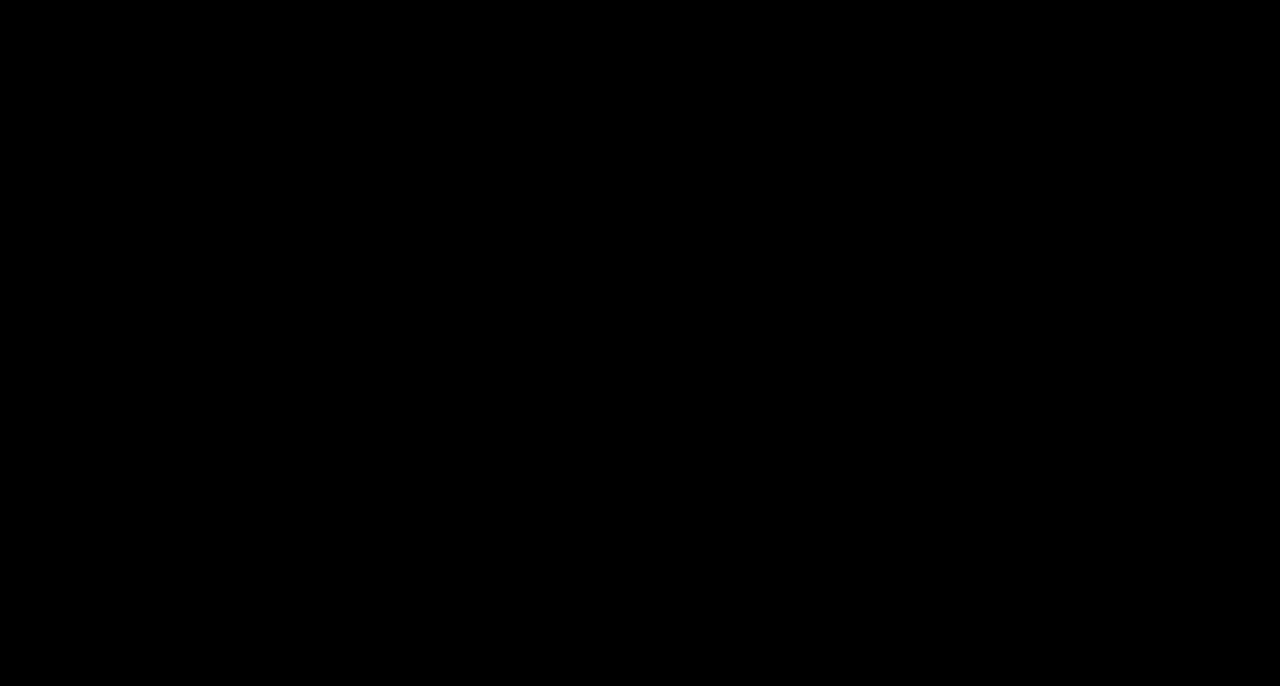
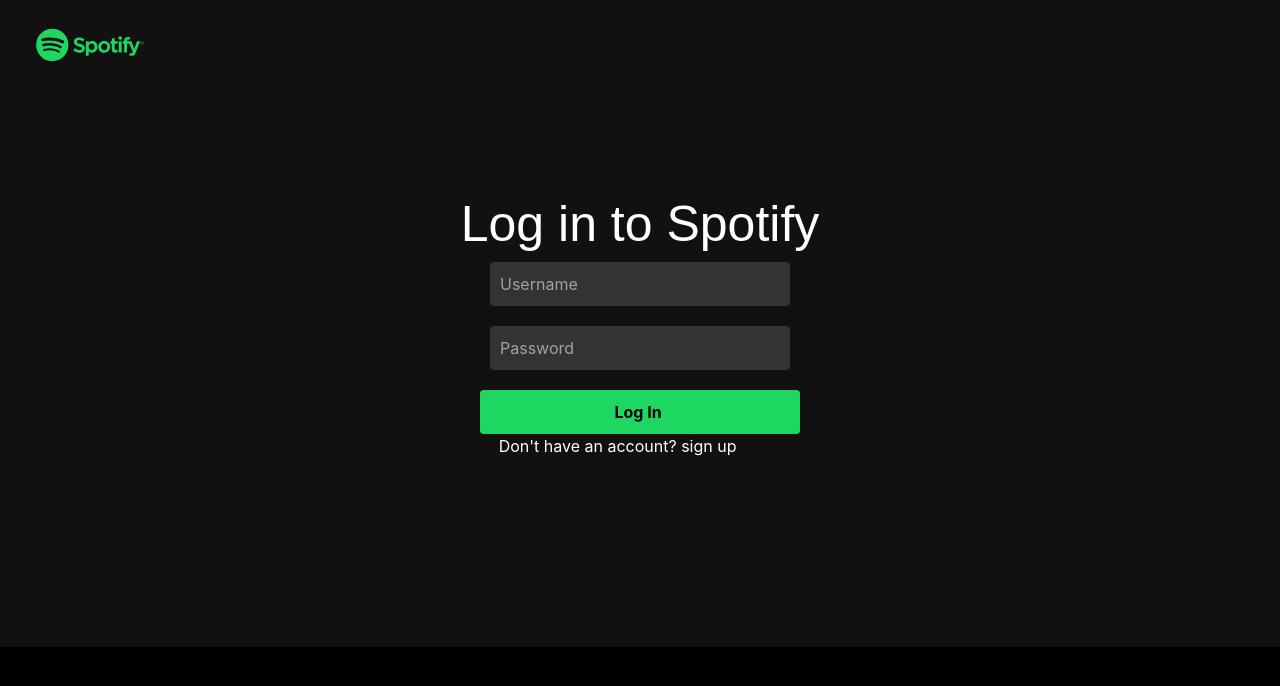
Before and after one commit to masoodpk/Spotify-clone, a React (Vite) app: page /login in a window 1280 px wide. Before the commit this address had no page. Shown: the top 686 px of the page. Built offline with nearby package versions, Linux system fonts and the light colour scheme.

Commit message:
login page created

```diff
--- a/src/App.jsx
+++ b/src/App.jsx
@@ -5,7 +5,7 @@
 import './App.css'
 import axios from 'axios'
 import Register from './pages/register'
-
+import Login from './pages/login';
 function App() {
   axios.defaults.baseURL=location.href;
   if(import.meta.env.DEV){
@@ -21,7 +21,7 @@
 
 <Route path="/" Component={Index} />
 <Route path="/register" Component={Register} />
-{/* <Route path="/login" Component={Login} /> */}
+<Route path="/login" Component={Login} />
 
 
 
--- a/src/Components/Hero/Header/Header.jsx
+++ b/src/Components/Hero/Header/Header.jsx
@@ -1,6 +1,6 @@
 import React from 'react'
 import { SlArrowRight, SlArrowLeft} from "react-icons/sl";
-
+import { Link } from "react-router-dom";
 const Header = () => {
   return (
     <div className='Heder-container flex justify-between  p-3 px-[50px] bg-neutral-950 '>
@@ -10,7 +10,8 @@
         <span className='bg-black px-[9px] rounded-full pt-2 w-[30px] h-[30px] ml-[10px]'><SlArrowRight  size={12} /></span>
         </div>
         <div className="header-button  text-center">
-            <button className='mx-5 text-[16px]  text-gray-400 font-semibold hover:text-white hover:scale-105 duration-200'>Sign up</button>
+
+            <Link to="/register" className='mx-5 text-[16px] text-gray-400 font-semibold hover:text-white hover:scale-105 duration-200'>Sign up</Link>
             <button className='bg-white p-2 text-black rounded-full text-[16px] font-bold w-[100px] text-center hover:scale-105 duration-100'>Log in</button>
         </div>
 
--- /dev/null
+++ b/src/pages/login.css
@@ -0,0 +1,87 @@
+body {
+    /* background-color: #1a1a1a; */
+    color: #fff;
+
+}
+
+.signup-box-login {
+    background-color: #111111;
+    color: #fff;
+    padding: 20px;
+    border-radius: 8px;
+    height: 480px;
+    margin-top: 42%;
+
+}
+
+
+.error {
+    color: #ff3333;
+    font-size: 0.8rem;
+}
+
+.link {
+    color: #fff;
+    text-decoration: none;
+}
+
+.link:hover {
+    text-decoration: underline;
+}
+.container-fluid {
+
+    display: flex;
+    justify-content: center;
+    align-items: center;
+
+}
+
+.formBox-login {
+    width: 100%;
+    max-width: 400px;
+}
+
+.formBox-login {
+    display: flex;
+    flex-direction: column;
+    align-items: center;
+  }
+
+
+.btn-primary.bttn {
+    background-color:#1ed760;
+    color: #000;
+    border: none;
+    border-radius: 4px;
+    padding: 10px;
+    cursor: pointer;
+    width: 320px;
+    font-weight: bold;
+}
+.form-control.login {
+    background-color: #333;
+    color: #fff;
+    border: none;
+    border-radius: 4px;
+    padding: 10px;
+    margin-bottom: 20px;
+    width: 300px;
+
+}
+
+.logoo {
+    position: absolute;
+    top: 20px;
+    left: 20px;
+    width: 140px; /* Adjust size as needed */
+    height: 50px; /* Adjust size as needed */
+}
+.loginone{
+    text-align: center ;
+font-size: 50px;
+font-family: var(--font-family, CircularSpTitle, CircularSpTitle-Tall, CircularSp-Arab, CircularSp-Hebr, CircularSp-Cyrl, CircularSp-Grek, CircularSp-Deva, var(--fallback-fonts, sans-serif));;
+}
+.logintwo{
+    margin-left: 38px;
+
+}
--- /dev/null
+++ b/src/pages/login.jsx
@@ -0,0 +1,88 @@
+
+
+import { useState } from "react";
+import { Link, useNavigate } from 'react-router-dom'
+import './login.css'
+
+import axios from "axios";
+import toast, { Toaster } from "react-hot-toast";
+import { useFormik } from "formik";
+import Spotify from "../assets/Spotify.svg"
+function Login() {
+    const [state, setState] = useState(null);
+    const navigate = useNavigate()
+
+    const formik = useFormik({
+        initialValues: {
+            username: "",
+            password: "",
+
+        },
+        validate: registerValidate,
+        validateOnBlur: false,
+        validateOnChange: false,
+        onSubmit: async (values) => {
+            try {
+                let res = await axios.post("/api/login", { ...values })
+                if (res.status === 201) {
+                    toast.success(res.data.msg);
+                    navigate("/", { replace: true });
+                }
+            }
+            catch (error) {
+                toast.error(error.response.data.msg);
+            }
+        }
+    });
+
+    return (
+        <>
+            <Toaster />
+            <div className='container-fluid'>
+                <div className='row'>
+                    <div className='col-md-6 offset-md-3'>
+                        <div className='signup-box-login'>
+                            <h2 className=' loginone'>Log in to Spotify</h2>
+                            <form className='formBox-login' onSubmit={formik.handleSubmit} >
+                                <div className="form-group">
+                                    <input {...formik.getFieldProps("username")} type="text" className="form-control login" name="username" id="username" placeholder="Username" />
+                                    {formik.errors.username ? <div className="error">{formik.errors.username}</div> : null}
+                                </div>
+
+                                <div className="form-group">
+                                    <input {...formik.getFieldProps("password")} type="password" className="form-control login" id="password" placeholder="Password" />
+                                    {formik.errors.password ? <div className="error">{formik.errors.password}</div> : null}
+                                </div>
+
+                                <input type="submit" className="btn btn-primary bttn btn-block" value="Log In " />
+                            </form>
+                            <p className=" logintwo">Don't have an account? <Link className="link" to={"/register"}>sign up</Link></p>
+                        </div>
+                    </div>
+                </div>
+            </div>
+
+            <img src={Spotify} alt="Logo" className="logoo" />
+        </>
+    )
+}
+
+export default Login;
+
+function registerValidate(values) {
+    let errors = {};
+
+    if (!values.username) {
+        errors.username = "Username is required";
+    } else if (values.username.length < 4) {
+        errors.username = "Username must be at least 4 characters long";
+    }
+
+    if (!values.password) {
+        errors.password = "Password is required";
+    } else if (values.password.length < 4) {
+        errors.password = "Password must be at least 4 characters long";
+    }
+
+    return errors;
+}
--- a/src/pages/register.css
+++ b/src/pages/register.css
@@ -3,7 +3,7 @@
     color: #fff;
 }
 
-.signup-box {
+.signup-box.three {
     background-color: #111111;
     color: #fff;
     padding: 20px;
@@ -24,20 +24,20 @@
 .link:hover {
     text-decoration: underline;
 }
-.container {
+.container.one{
     display: flex;
     justify-content: center;
     align-items: center;
-    margin-top: 50px;
+
 }
 
-.formBox {
+.formBox.four {
     width: 100%;
     max-width: 400px;
 }
 
 
-.btn-primary {
+.btn-primary.two {
     background-color:#1ed760;
     color: #000;
     border: none;
@@ -47,21 +47,28 @@
     width: 320px;
     font-weight: bold;
     margin-top: 5px;
+    justify-content: center;
+    align-items: center;
+    display: flex;
+
 }
-.form-control {
+.form-control.five {
     background-color: #333;
     color: #fff;
-    border: none;
+
     border-radius: 4px;
     padding: 10px;
-    margin-bottom: 20px;
-    width: 300px;
+    margin-bottom: 40px;
+    width: 320px;
+ justify-content: center;
+ align-items: center;
+ display: flex;
 }
 .text-center.three{
     font-size: 50px;
     font-family: var(--font-family, CircularSpTitle, CircularSpTitle-Tall, CircularSp-Arab, CircularSp-Hebr, CircularSp-Cyrl, CircularSp-Grek, CircularSp-Deva, var(--fallback-fonts, sans-serif));;
 }
-.logo {
+.logos {
     position: absolute;
     top: 20px;
     left: 20px;
--- a/src/pages/register.jsx
+++ b/src/pages/register.jsx
@@ -41,7 +41,7 @@
                 });
                 if (res.status === 201) {
                     toast.success(res.data.msg);
-                    navigate("/login", { replace: true });
+                    navigate("/", { replace: true });
                 }
             }
             catch (error) {
@@ -55,30 +55,30 @@
     return (
         <>
             <Toaster />
-            <div className='container'>
+            <div className='container one'>
                 <div className='row'>
                     <div className='col-md-6 offset-md-3'>
-                        <div className='signup-box'>
+                        <div className='signup-box three'>
                             <h2 className='text-center three'>Sign up to start <br />listening</h2>
-                            <form className='formBox' onSubmit={formik.handleSubmit} >
+                            <form className='formBox four' onSubmit={formik.handleSubmit} >
                                 <div className="form-group">
-                                    <input {...formik.getFieldProps("username")} type="text" className="form-control" name="username" id="username" placeholder="Username" />
+                                    <input {...formik.getFieldProps("username")} type="text" className="form-control five" name="username" id="username" placeholder="Username" />
                                     {formik.errors.username ? <div className="error">{formik.errors.username}</div> : null}
                                 </div>
                                 <div className="form-group">
-                                    <input {...formik.getFieldProps("email")} type="email" className="form-control" name="email" id="email" placeholder="Email address" />
+                                    <input {...formik.getFieldProps("email")} type="email" className="form-control five" name="email" id="email" placeholder="Email address" />
                                     {formik.errors.email ? <div className="error">{formik.errors.email}</div> : null}
                                 </div>
                                 <div className="form-group">
-                                    <input {...formik.getFieldProps("password")} type="password" className="form-control" id="password" placeholder="Password" />
+                                    <input {...formik.getFieldProps("password")} type="password" className="form-control five" id="password" placeholder="Password" />
                                     {formik.errors.password ? <div className="error">{formik.errors.password}</div> : null}
                                 </div>
                                 <div className="form-group">
-                                    <input {...formik.getFieldProps("confirmPassword")} type="password" className="form-control" id="confirmPassword" placeholder="Confirm Password" />
+                                    <input {...formik.getFieldProps("confirmPassword")} type="password" className="form-control five" id="confirmPassword" placeholder="Confirm Password" />
                                     {formik.errors.confirmPassword ? <div className="error">{formik.errors.confirmPassword}</div> : null}
                                 </div>
          <input type="file"  name="file" id="file" placeholder="file"/>
-                                <input type="submit" className="btn btn-primary btn-block" value="Sign Up" />
+                                <input type="submit" className="btn btn-primary two btn-block" value="Sign Up" />
                             </form>
                             <p className="mt-3 text-center">Already have an account? <Link className="link" to={"/login"}>Log In</Link></p>
                         </div>
@@ -86,7 +86,7 @@
                 </div>
             </div>
 
-            <img src={Spotify} alt="Logo" className="logo" />
+            <img src={Spotify} alt="Logo" className="logos" />
         </>
     )
 }
```
Also changed, not shown: 3 other files (tests, documents, lock files or other folders).
